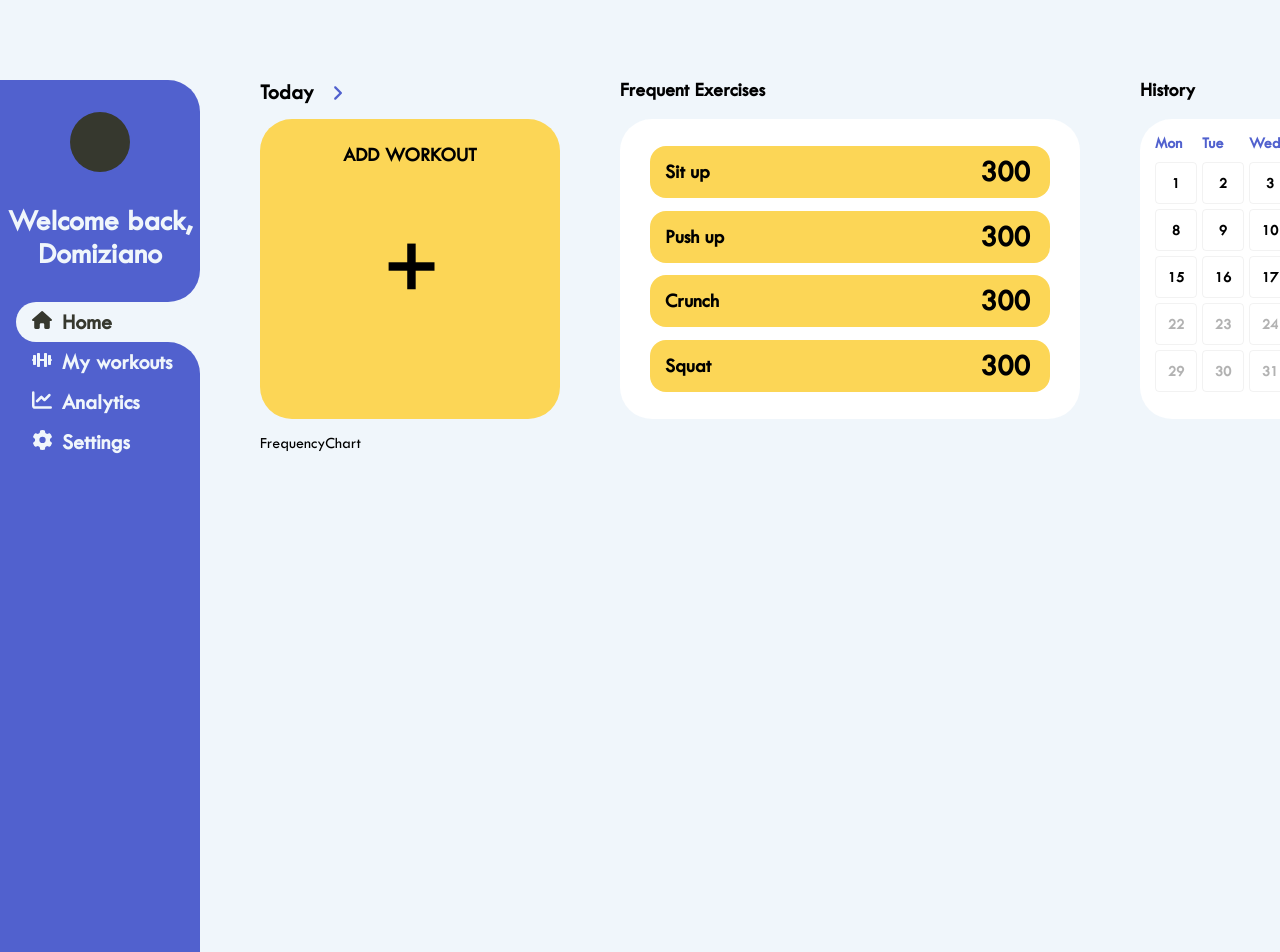
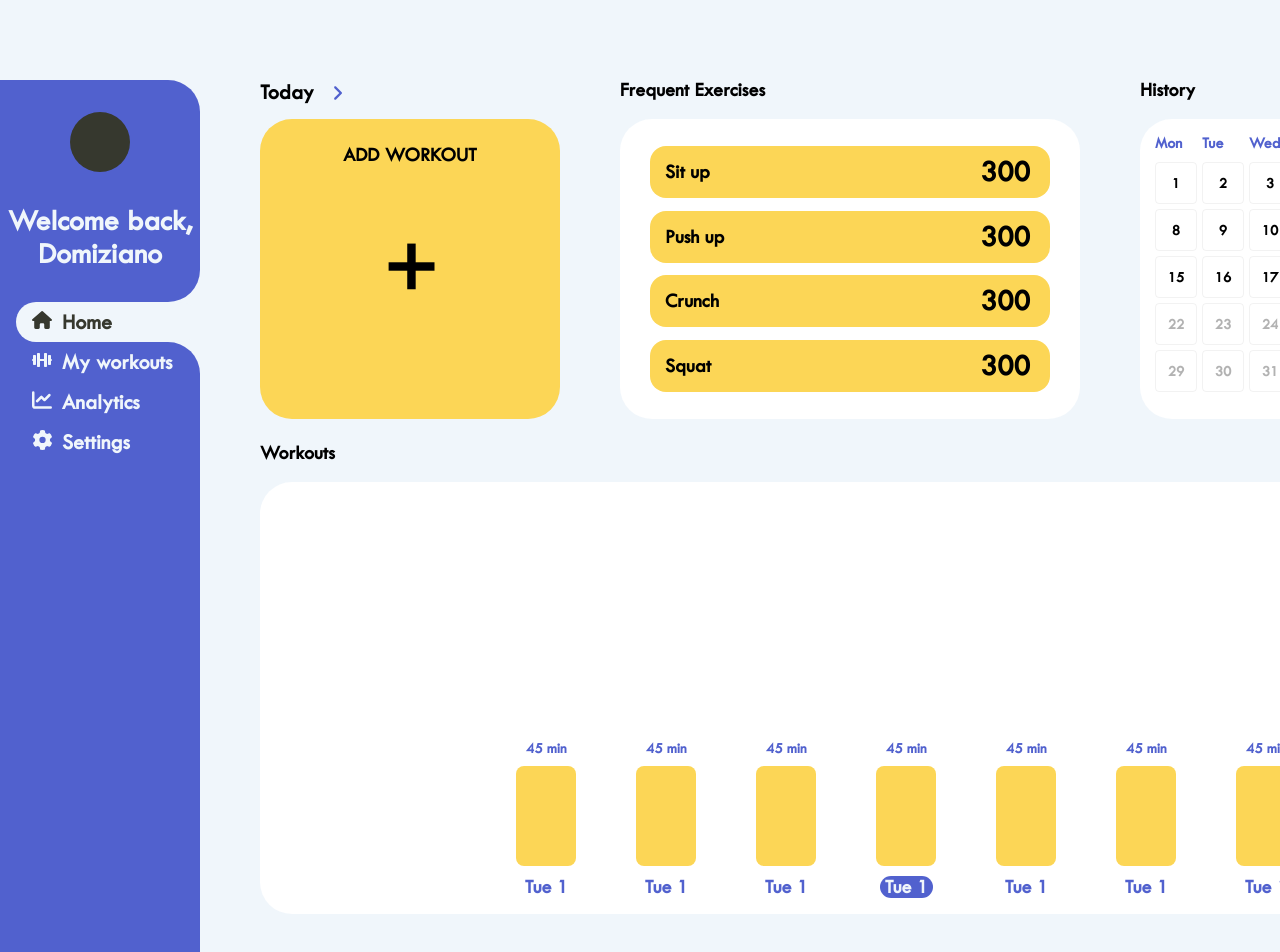
Before and after one commit to DomizianoScarcelli/workout-tracker, a React (Create React App) app: page /home in a window 1280 px wide. Shown: the top 952 px of the page. Built offline with nearby package versions, Linux system fonts and the light colour scheme.

Commit message:
Added home page chart

```diff
--- a/src/routes/Home/FrequencyChart/FrequencyChart.js
+++ b/src/routes/Home/FrequencyChart/FrequencyChart.js
@@ -2,5 +2,51 @@ import React from "react"
 import styles from "./FrequencyChart.module.css"
 
 export default function FrequencyChart() {
-	return <div>FrequencyChart</div>
+	const workouts = [
+		{
+			minutes: 45,
+			day: "Tue 1",
+		},
+		{
+			minutes: 45,
+			day: "Tue 1",
+		},
+		{
+			minutes: 45,
+			day: "Tue 1",
+		},
+		{
+			minutes: 45,
+			day: "Tue 1",
+		},
+		{
+			minutes: 45,
+			day: "Tue 1",
+		},
+		{
+			minutes: 45,
+			day: "Tue 1",
+		},
+		{
+			minutes: 45,
+			day: "Tue 1",
+		},
+	]
+
+	return (
+		<div className={styles.container}>
+			<div className={styles.label}>Workouts</div>
+			<div className={styles.horizontalContainer}>
+				{workouts.map((workout, i) => {
+					return (
+						<div className={styles.infoContainer}>
+							<div className={styles.minutes}>{workout.minutes} min</div>
+							<div className={styles.chart}></div>
+							<div className={styles.day + " " + (i === 3 ? styles.selected : "")}>{workout.day}</div>
+						</div>
+					)
+				})}
+			</div>
+		</div>
+	)
 }
--- a/src/routes/Home/FrequencyChart/FrequencyChart.module.css
+++ b/src/routes/Home/FrequencyChart/FrequencyChart.module.css
@@ -0,0 +1,65 @@
+.container {
+	align-items: flex-end;
+	height: 400px;
+	display: flex;
+	justify-content: center;
+	position: relative;
+	width: 100%;
+	background-color: white;
+	border-radius: 2rem;
+	padding: 1rem;
+	margin-top: 3rem;
+}
+
+.label {
+	font-weight: 600;
+	font-size: 20px;
+	position: absolute;
+	top: -40px;
+	left: 0px;
+}
+
+.horizontalContainer {
+	gap: 60px;
+	height: 100%;
+	width: 60%;
+	justify-content: space-evenly;
+	display: flex;
+	flex-direction: row;
+}
+
+.infoContainer {
+	height: 100%;
+	justify-content: flex-end;
+	gap: 10px;
+	align-items: center;
+	display: flex;
+	flex-direction: column;
+}
+
+.chart {
+	width: 60px;
+	height: 100px;
+	border-radius: 0.5rem;
+	background-color: var(--yellow);
+}
+
+.day {
+	font-size: 20px;
+	text-align: center;
+	font-weight: bold;
+	color: var(--purple);
+}
+
+.minutes {
+	font-weight: bold;
+	color: var(--purple);
+	font-size: 15px;
+}
+
+.selected {
+	padding: 0 5px 0 5px;
+	background-color: var(--purple);
+	color: var(--light);
+	border-radius: 1rem;
+}
```
